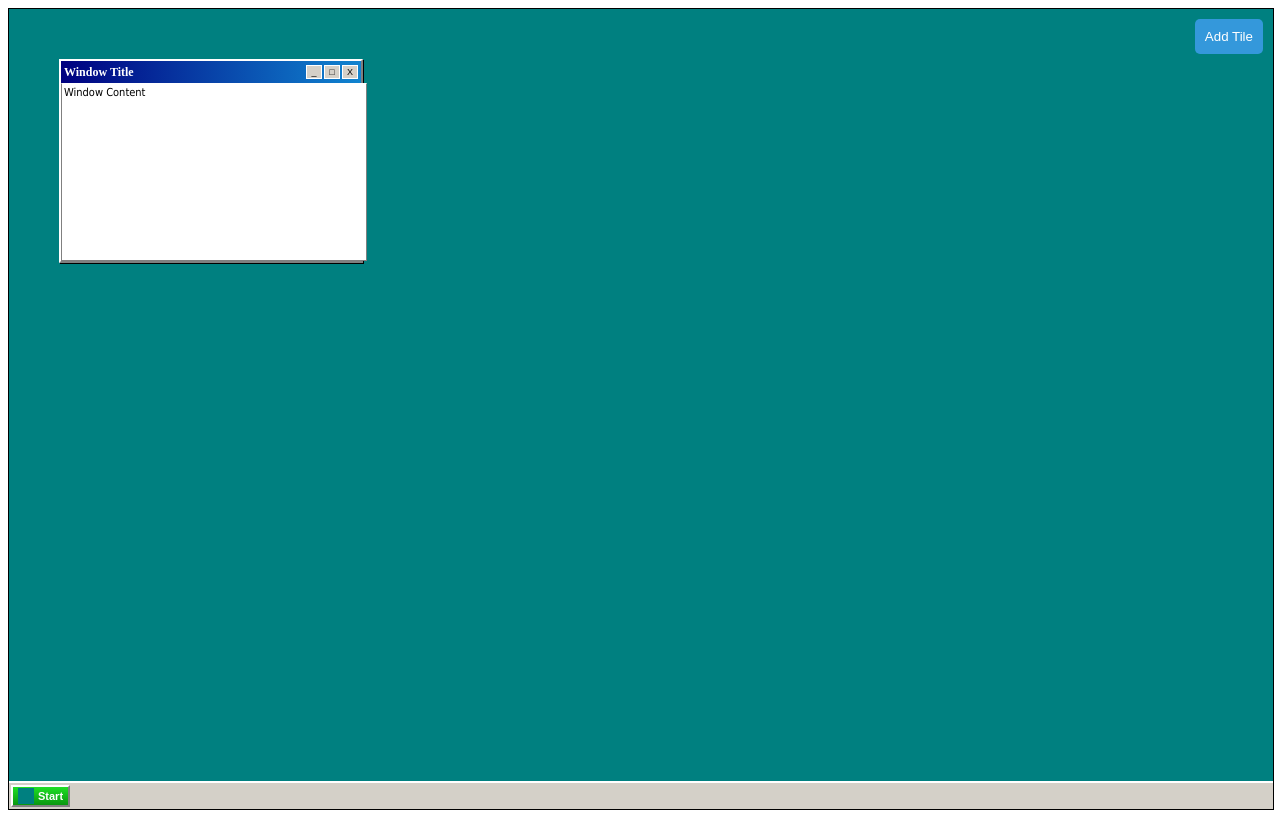
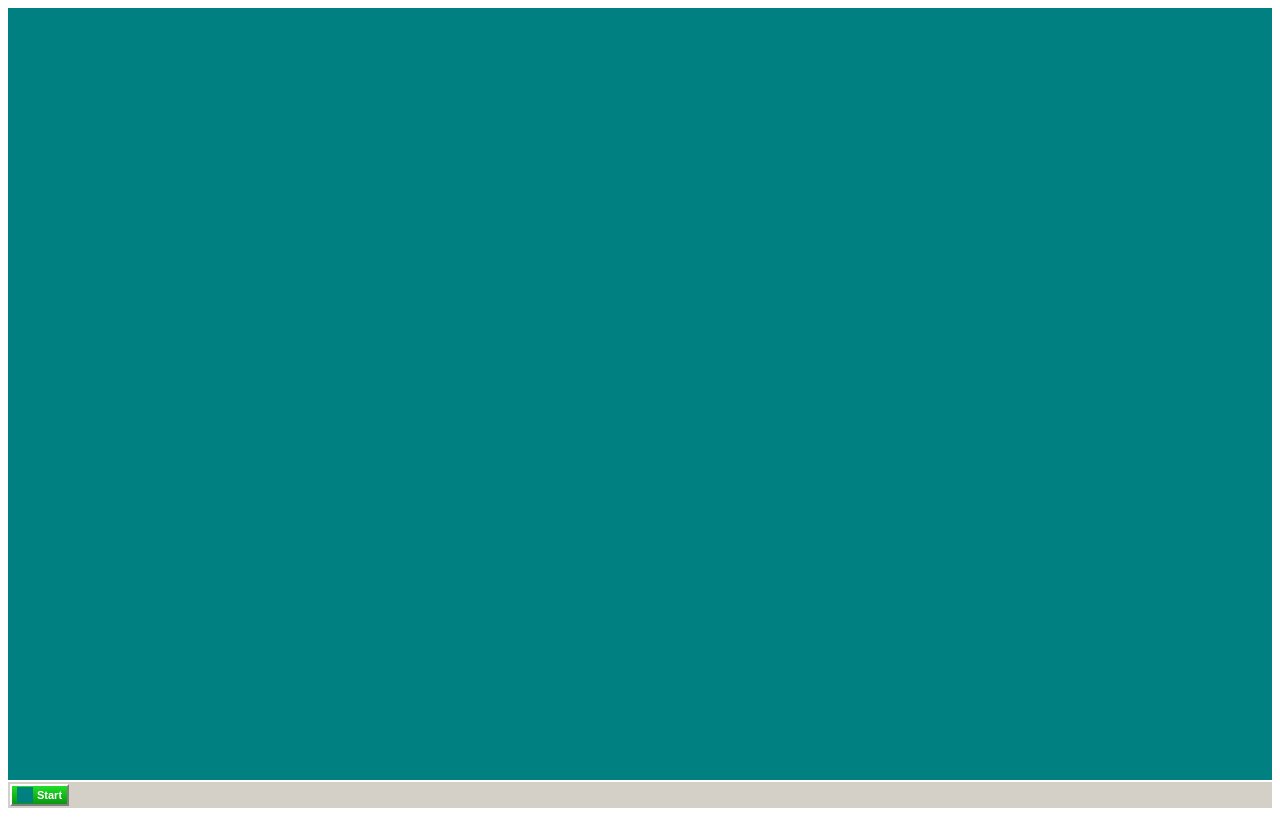
Before and after one commit to zaxiom13/windowsPorty, a SvelteKit app: page / in a window 1280 px wide. Built offline with nearby package versions, Linux system fonts and the light colour scheme.

Commit message:
move new tile creation to start menu

```diff
--- a/src/routes/+page.svelte
+++ b/src/routes/+page.svelte
@@ -4,52 +4,45 @@
 	import Tile from './Tile.svelte';
 
 	let desktop: HTMLDivElement;
-	let tiles: Array<{ id: number; x: number; y: number }> = [];
+	let tiles: Array<{ id: number, x: number, y: number, title: string }> = [];
 	let nextTileId = 0;
 
 	onMount(() => {
-		// Add initial tiles if necessary
-		addTile();
+		// No initial tiles
 	});
 
-	function addTile() {
-		tiles = [...tiles, { id: nextTileId++, x: 50, y: 50 }];
+	function addTile(title: string) {
+		const desktopRect = desktop.getBoundingClientRect();
+		const tileWidth = 300;
+		const tileHeight = 200;
+
+		// Calculate random position
+		const maxX = desktopRect.width - tileWidth;
+		const maxY = desktopRect.height - tileHeight;
+		const x = Math.floor(Math.random() * maxX);
+		const y = Math.floor(Math.random() * maxY);
+
+		tiles = [...tiles, { id: nextTileId++, x, y, title }];
+	}
+
+	function handleStartMenuItemClick(item: string) {
+		addTile(item);
 	}
 </script>
 
 <div class="desktop" bind:this={desktop}>
-	{#each tiles as tile}
-		<Tile {desktop} id={tile.id} x={tile.x} y={tile.y} />
+	{#each tiles as tile (tile.id)}
+		<Tile {desktop} id={tile.id} x={tile.x} y={tile.y} title={tile.title} />
 	{/each}
-	<Taskbar />
-	<button class="add-tile-button" on:click={addTile}>Add Tile</button>
+	<Taskbar on:menuItemClick={({ detail }) => handleStartMenuItemClick(detail)} />
 </div>
 
 <style>
 	.desktop {
 		width: 100%;
 		height: 100vh;
-		border: 1px solid #000;
+		background-color: #008080;
 		position: relative;
 		overflow: hidden;
 	}
-	.add-tile-button {
-		position: absolute;
-		top: 10px;
-		right: 10px;
-		z-index: 10;
-		background-color: #3498db;
-		color: white;
-		border: none;
-		padding: 10px;
-		cursor: pointer;
-		border-radius: 5px;
-	}
-	.add-tile-button:hover {
-		background-color: #2980b9;
-	}
-
-	.desktop {
-		background-color: #008080;
-	}
 </style>
--- a/src/routes/StartMenu.svelte
+++ b/src/routes/StartMenu.svelte
@@ -1,5 +1,24 @@
 <script lang="ts">
+  import { createEventDispatcher } from 'svelte';
+
   export let visible: boolean = false;
+
+  const dispatch = createEventDispatcher();
+
+  const menuItems = [
+    "Programs",
+    "Documents",
+    "Settings",
+    "Find",
+    "Help",
+    "Run...",
+    "Log Off...",
+    "Shut Down..."
+  ];
+
+  function handleItemClick(item: string) {
+    dispatch('menuItemClick', item);
+  }
 </script>
 
 <style>
@@ -20,26 +39,21 @@
     display: block;
   }
 
-  .start-menu div {
+  .menu-item {
     padding: 4px 8px;
     cursor: pointer;
     font-family: 'Tahoma', sans-serif;
     font-size: 11px;
   }
 
-  .start-menu div:hover {
+  .menu-item:hover {
     background-color: #000080;
     color: white;
   }
 </style>
 
 <div class="start-menu {visible ? 'visible' : ''}">
-  <div>Programs</div>
-  <div>Documents</div>
-  <div>Settings</div>
-  <div>Find</div>
-  <div>Help</div>
-  <div>Run...</div>
-  <div>Log Off...</div>
-  <div>Shut Down...</div>
+  {#each menuItems as item}
+    <div class="menu-item" on:click={() => handleItemClick(item)}>{item}</div>
+  {/each}
 </div>
--- a/src/routes/Taskbar.svelte
+++ b/src/routes/Taskbar.svelte
@@ -1,6 +1,8 @@
 <script lang="ts">
-  import { onMount } from 'svelte';
+  import { onMount, createEventDispatcher } from 'svelte';
   import StartMenu from './StartMenu.svelte';
+
+  const dispatch = createEventDispatcher();
 
   let isStartMenuVisible: boolean = false;
 
@@ -15,6 +17,11 @@
     if (startMenu && startButton && !startButton.contains(event.target as Node)) {
       isStartMenuVisible = false;
     }
+  }
+
+  function handleMenuItemClick(item: string) {
+    dispatch('menuItemClick', item);
+    isStartMenuVisible = false;
   }
 
   onMount((): () => void => {
@@ -75,4 +82,4 @@
   <button class="start-button" on:click={toggleStartMenu}>Start</button>
 </div>
 
-<StartMenu visible={isStartMenuVisible} />
+<StartMenu visible={isStartMenuVisible} on:menuItemClick={(event) => handleMenuItemClick(event.detail)} />
--- a/src/routes/Tile.svelte
+++ b/src/routes/Tile.svelte
@@ -7,6 +7,7 @@
 	export let id: number;
 	export let x: number = 0;
 	export let y: number = 0;
+	export let title: string;
 
 	let tile: HTMLDivElement;
 	let tileInstance: TileClass;
@@ -31,7 +32,7 @@
 
 <div class="tile" bind:this={tile}>
 	<div class="titlebar">
-		<div class="title">Window Title</div>
+		<div class="title">{title}</div>
 		<div class="buttons">
 			<button class="minimize">_</button>
 			<button class="maximize">□</button>
```
